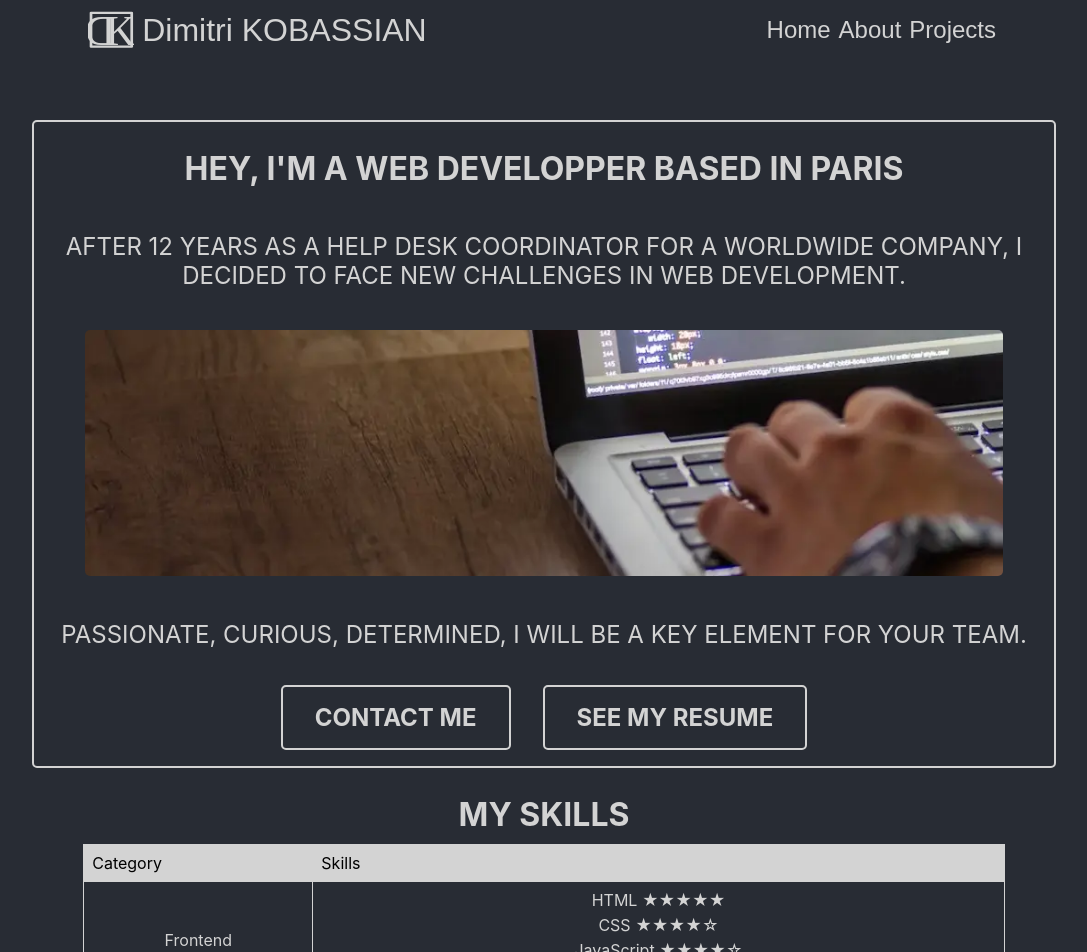
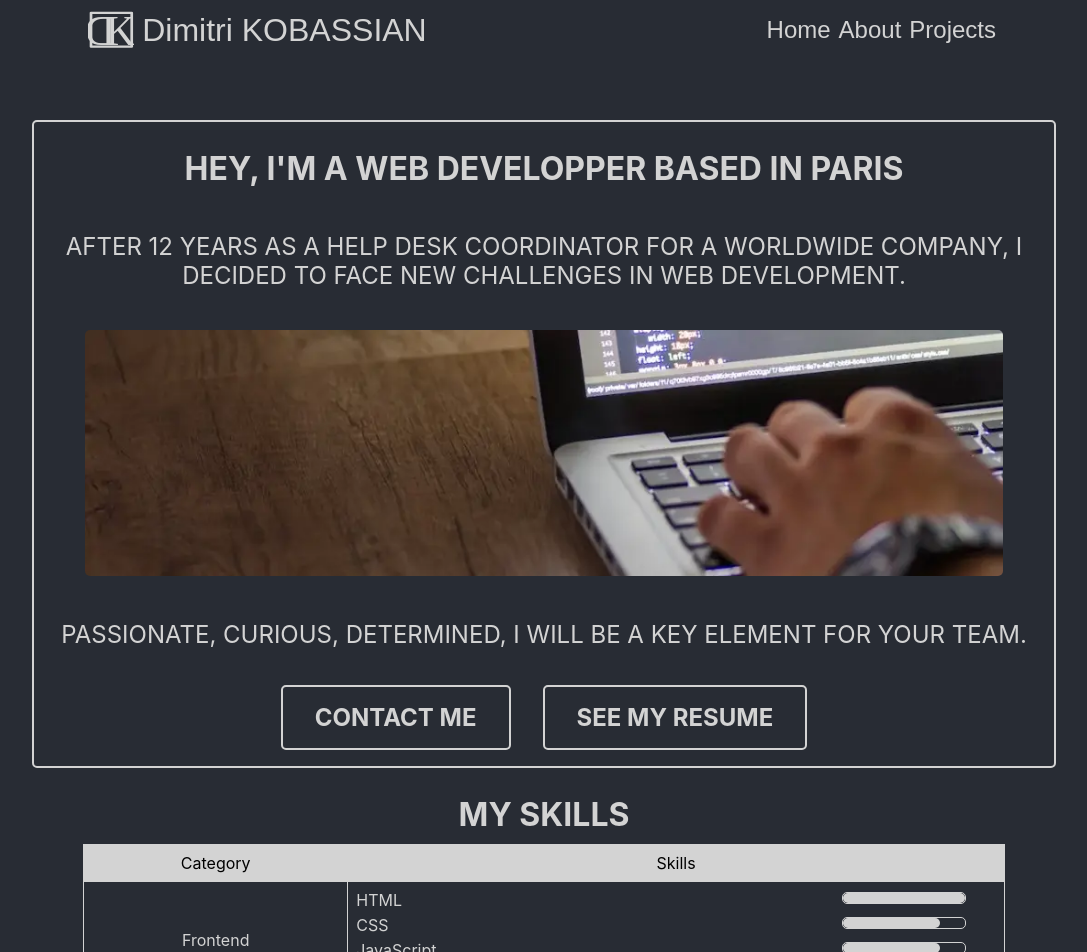
Before and after one commit to DimitriKOBASSIAN/portfolio, a React (Create React App) app: page / in a window 1280 px wide. Shown: the top 952 px of the page, without its empty margins (96-1183 px from the left). Built offline with nearby package versions, Linux system fonts and the light colour scheme.

Commit message:
updating skills display with progress bars instead of stars

```diff
--- a/src/components/SkillsTable.jsx
+++ b/src/components/SkillsTable.jsx
@@ -10,11 +10,13 @@ const SkillsTable = () => {
         setSkills(skillsData);
     }, []);
 
-    const renderStars = (rating) => {
-        const totalStars = 5;
-        const filledStars = '★'.repeat(rating);
-        const emptyStars = '☆'.repeat(totalStars - rating);
-        return filledStars + emptyStars;
+    const renderProgressBar = (rating) => {
+        const percentage = (rating / 5) * 100;
+        return (
+            <div className="progress-bar">
+                <div className="progress-bar-fill" style={{ width: `${percentage}%` }}></div>
+            </div>
+        );
     };
 
     return (
@@ -33,8 +35,9 @@ const SkillsTable = () => {
                             <td>{skillCategory.category}</td>
                             <td>
                                 {skillCategory.skills.map((skill, skillIndex) => (
-                                    <div key={skillIndex}>
-                                        {skill.name} {renderStars(skill.rating)}
+                                    <div key={skillIndex} className="skill-item">
+                                        <span>{skill.name}</span>
+                                        {renderProgressBar(skill.rating)}
                                     </div>
                                 ))}
                             </td>
--- a/src/styles/SkillsTable.scss
+++ b/src/styles/SkillsTable.scss
@@ -22,7 +22,7 @@
 
         th {
             background-color: #d3d3d3;
-            text-align: left;
+            text-align: center;
 
         }
 
@@ -34,6 +34,29 @@
         tr td {
             background-color: #282c34;
             color: #d3d3d3;
+        }
+
+                .skill-item {
+            display: flex;
+            align-items: center;
+            justify-content: space-between;
+            padding-right: 30px;
+        }
+
+        .progress-bar {
+            width: 20%;
+            height: 10px;
+            background-color: #282c34;
+            border-radius: 5px;
+            overflow: hidden;
+            margin-left: 10px;
+            border: 1px solid #d3d3d3;
+        }
+
+        .progress-bar-fill {
+            height: 100%;
+            background-color: #d3d3d3;
+            border-radius: 5px;
         }
     }
 }
```
